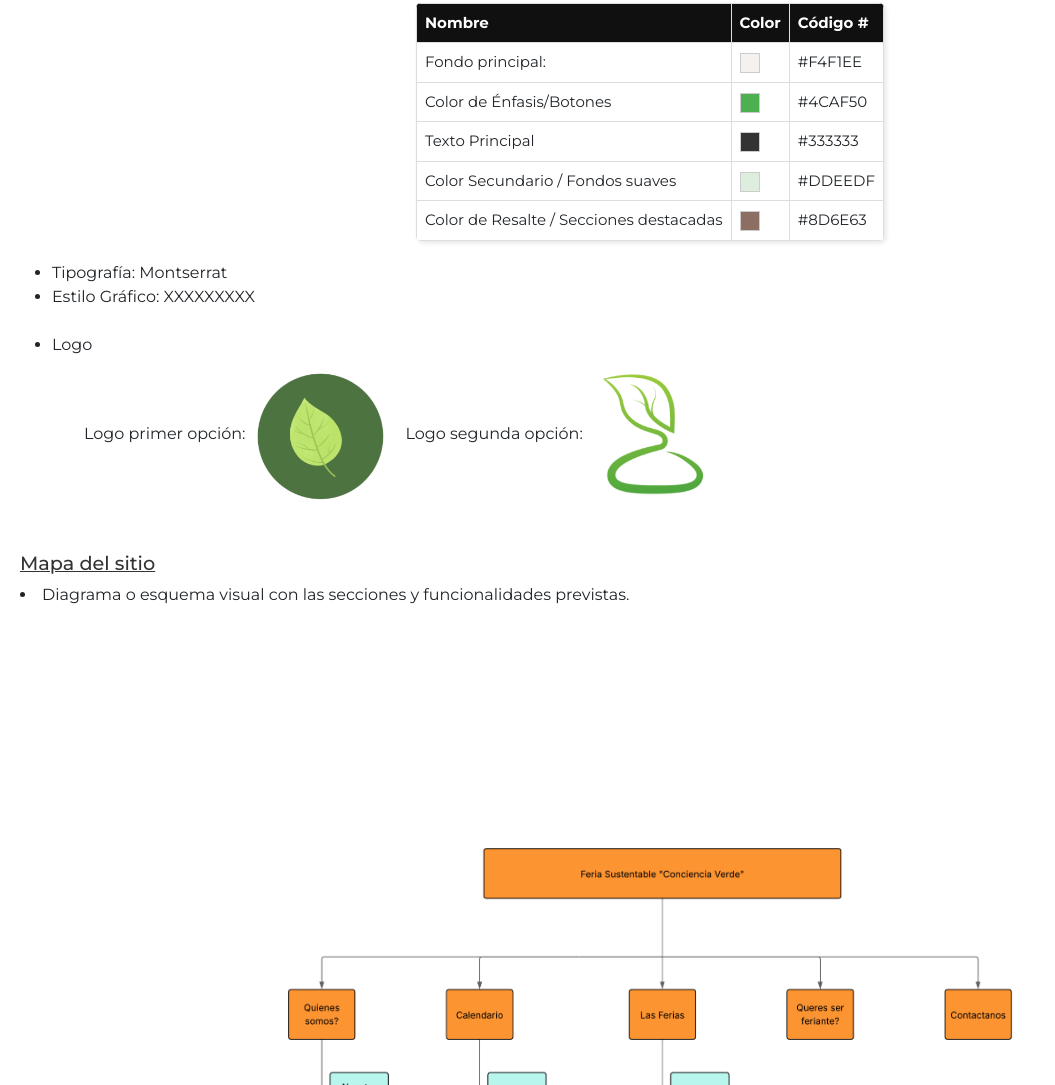
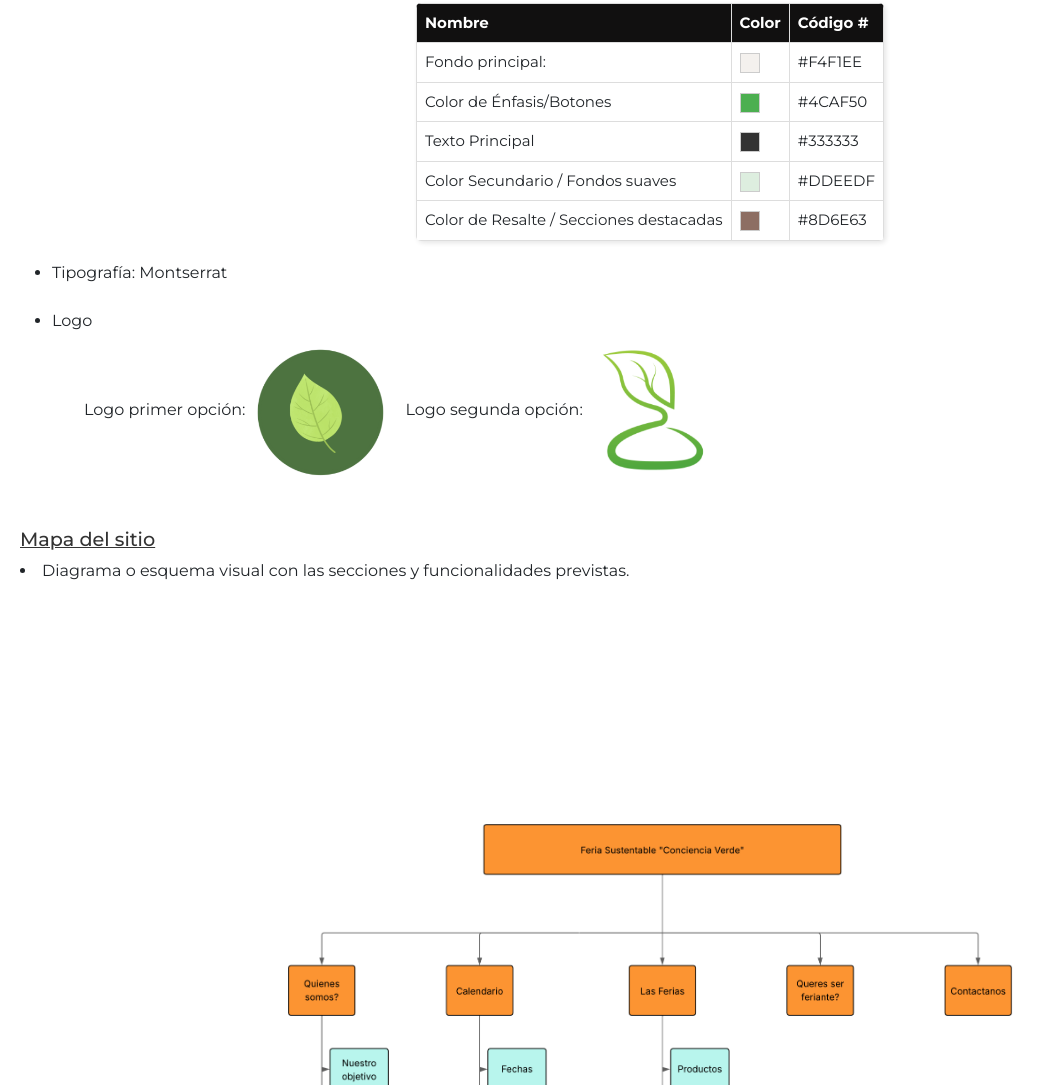
Before and after one commit to LedaFulchi/MartesVirtualTrabajoIntegradorGrupo11, a plain HTML site: page avances.html in a window 1280 px wide. Shown: the part 905-1990 px from the top of the page, without its empty margins (0-1055 px from the left). Drawn offline with nearby package versions, Linux system fonts and the light colour scheme; a web font is replaced by a local one.

Commit message:
Versión 2.5

```diff
--- a/avances.html
+++ b/avances.html
@@ -90,7 +90,6 @@
         <ul>
             <li>Tipografía: Montserrat
             </li>
-            <li>Estilo Gráfico: XXXXXXXXX</li>
             <br>
             <li>Logo
                 <ul>
```
